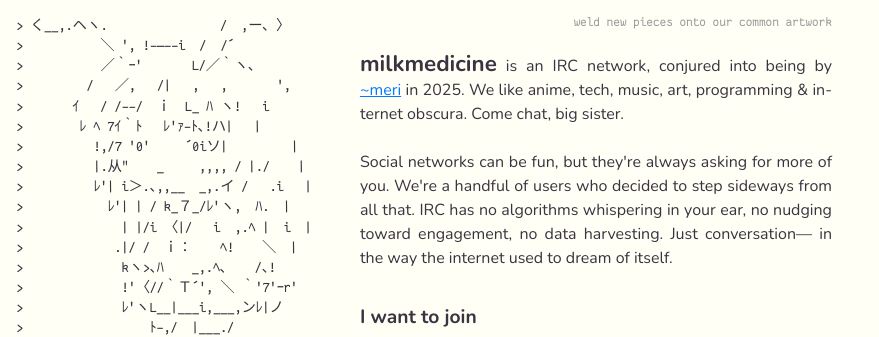
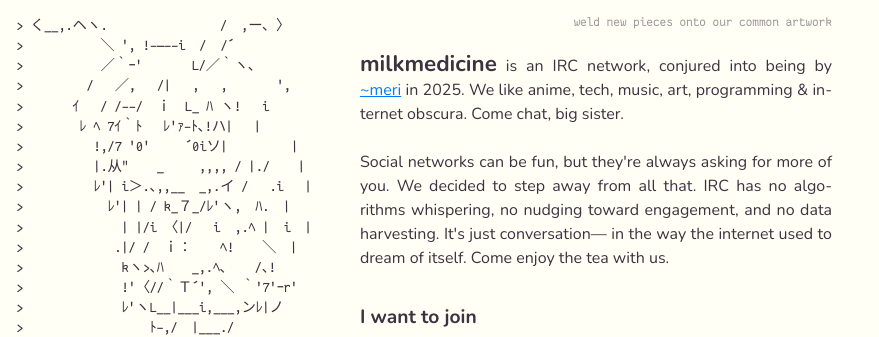
Before and after one commit to furudean/irc.milkmedicine.net, a SvelteKit app: page / in a window 1280 px wide. Shown: the top 337 px of the page, without its empty margins (0-879 px from the left). Built offline with nearby package versions, Linux system fonts and the light colour scheme.

Commit message:
i'm bringing back the tea

```diff
--- a/src/routes/+page.svelte
+++ b/src/routes/+page.svelte
@@ -35,10 +35,10 @@
 			music, art, programming & internet obscura. Come chat, big sister.
 		</p>
 		<p>
-			Social networks can be fun, but they're always asking for more of you. We're a
-			handful of users who decided to step sideways from all that. IRC has no algorithms
-			whispering in your ear, no nudging toward engagement, no data harvesting. Just
-			conversation— in the way the internet used to dream of itself.
+			Social networks can be fun, but they're always asking for more of you. We decided to
+			step away from all that. IRC has no algorithms whispering, no nudging toward
+			engagement, and no data harvesting. It's just conversation— in the way the internet
+			used to dream of itself. Come enjoy the tea with us.
 		</p>
 
 		<h2>I want to join</h2>
```
Also changed, not shown: 1 other file (tests, documents, lock files or other folders).
